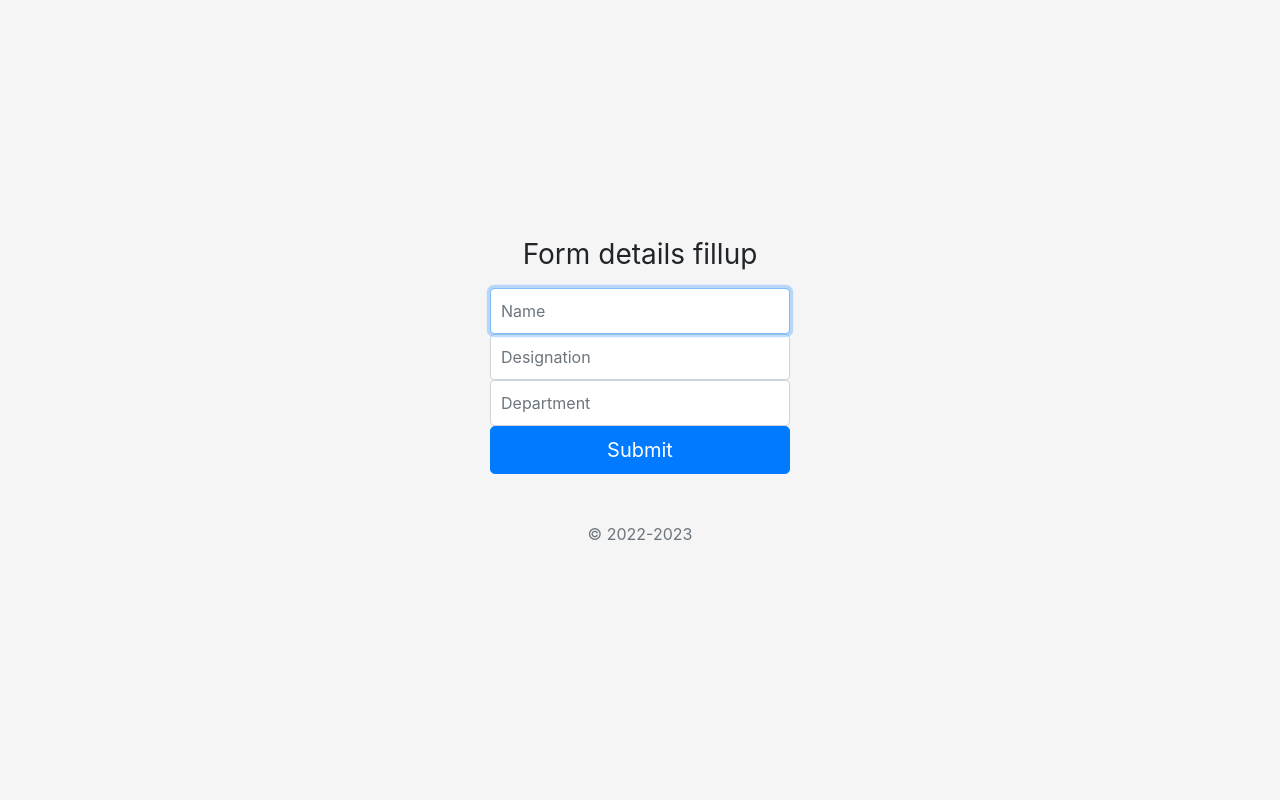
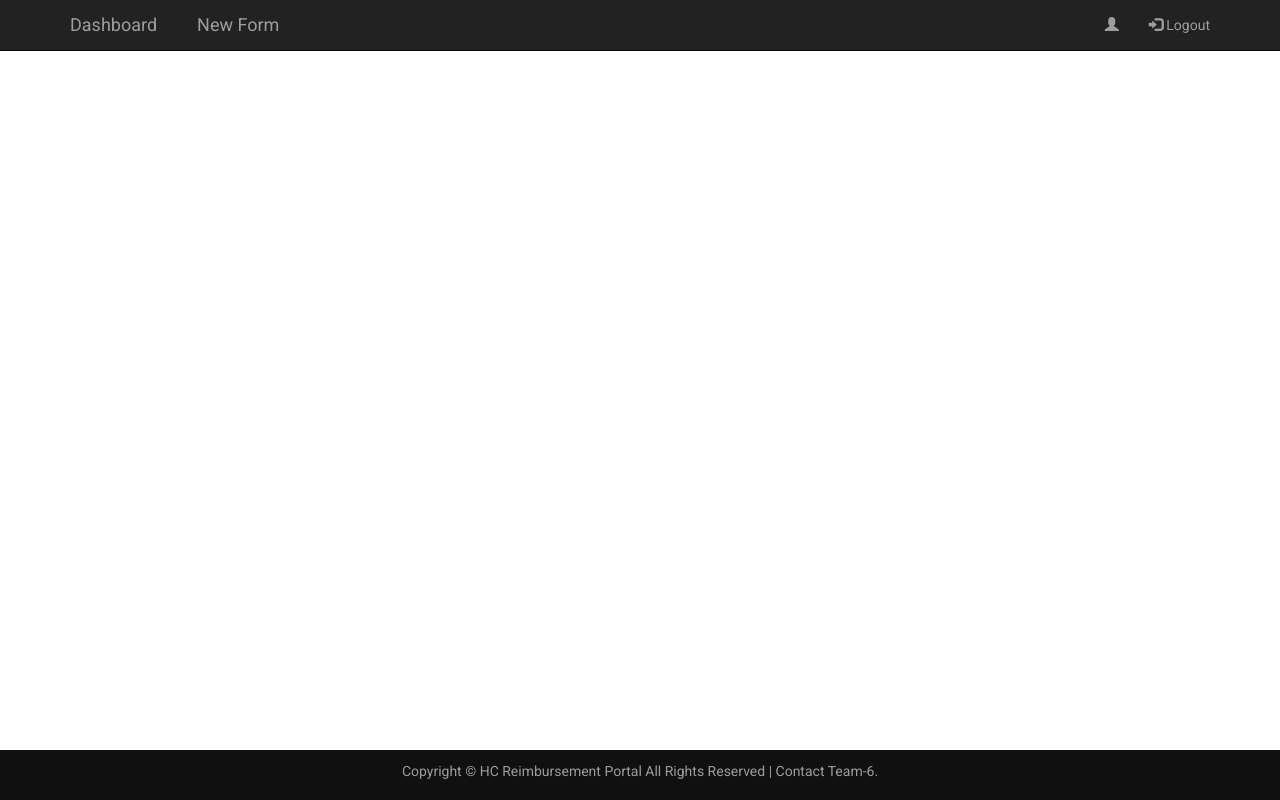
Before and after one commit to shoryak/hc_reimbursement, a Django app: template src/user/templates/form.html in a window 1280 px wide. Run offline with Django 4.2, Linux system fonts and the light colour scheme; the template is opened without the code that fills it, so the values that code supplies are empty; some libraries are stand-ins or nearby versions.

Commit message:
Fixed static path and updated patient dashboard, form UI

```diff
--- a/src/src/settings.py
+++ b/src/src/settings.py
@@ -123,7 +123,7 @@ USE_TZ = True
 # Static files (CSS, JavaScript, Images)
 # https://docs.djangoproject.com/en/4.0/howto/static-files/
 STATICFILES_DIRS = (
-    '/user/static',
+    BASE_DIR / "user/static",
 )
 STATIC_URL = "user/static/"
 
--- a/src/user/templates/form.html
+++ b/src/user/templates/form.html
@@ -1,123 +1,152 @@
 <!DOCTYPE html>
 <html lang="en">
-  <head>
-    <!-- Required meta tags -->
-    <meta charset="utf-8" />
-    <meta
-      name="viewport"
-      content="width=device-width, initial-scale=1, shrink-to-fit=no"
-    />
 
-    <!-- Bootstrap CSS -->
-    <link
-      rel="stylesheet"
-      href="https://stackpath.bootstrapcdn.com/bootstrap/4.3.1/css/bootstrap.min.css"
-      integrity="sha384-ggOyR0iXCbMQv3Xipma34MD+dH/1fQ784/j6cY/iJTQUOhcWr7x9JvoRxT2MZw1T"
-      crossorigin="anonymous"
-    />
-
-    <title>Login</title>
-  </head>
-  <style>
-    .bd-placeholder-img {
-      font-size: 1.125rem;
-      text-anchor: middle;
-      -webkit-user-select: none;
-      -moz-user-select: none;
-      -ms-user-select: none;
-      user-select: none;
+<head>
+  <title>HC Reimbursement Portal</title>
+  <meta charset="utf-8">
+  <meta name='viewport' content="width=device-width, initial-scale=1.0">
+  <meta http-equiv="X-UA-Compatible" content="IE=edge">
+  {% load static %}
+  <link href="https://fonts.googleapis.com/css2?family=Roboto&display=swap" rel="stylesheet">
+  <link href="https://fonts.googleapis.com/css2?family=Oxygen&display=swap" rel="stylesheet">
+  <link href="{% static 'css/bootstrap.min.css' %}" rel="stylesheet">
+  <link href="{% static 'css/index.css' %}" rel="stylesheet">
+  <script src="{% static 'js/jquery-3.5.1.min.js' %}"></script>
+  <script src="{% static 'js/bootstrap.min.js' %}"></script>
+  <!--   <style>
+    .sidebar {
+      position: fixed;
+      top: 0;
+      bottom: 0;
+      left: 0;
+      z-index: 100;
+      padding: 90px 0 0;
+      box-shadow: inset -1px 0 0 rgba(0, 0, 0, .1);
+      z-index: 99;
     }
 
-    @media (min-width: 768px) {
-      .bd-placeholder-img-lg {
-        font-size: 3.5rem;
+    @media (max-width: 767.98px) {
+      .sidebar {
+        top: 11.5rem;
+        padding: 0;
       }
     }
 
-    html,
-    body {
-      height: 100%;
+    .navbar {
+      box-shadow: inset 0 -1px 0 rgba(0, 0, 0, .1);
     }
 
-    body {
-      display: -ms-flexbox;
-      display: flex;
-      -ms-flex-align: center;
-      align-items: center;
-      padding-top: 40px;
-      padding-bottom: 40px;
-      background-color: #f5f5f5;
+    @media (min-width: 767.98px) {
+      .navbar {
+        top: 0;
+        position: sticky;
+        z-index: 999;
+      }
     }
 
-    .form-signin {
-      width: 100%;
-      max-width: 330px;
-      padding: 15px;
-      margin: auto;
+    .sidebar .nav-link {
+      color: #333;
     }
 
-    .form-signin .checkbox {
-      font-weight: 400;
+    .sidebar .nav-link.active {
+      color: #0d6efd;
     }
+  </style> -->
+</head>
 
-    .form-signin .form-control {
-      position: relative;
-      box-sizing: border-box;
-      height: auto;
-      padding: 10px;
-      font-size: 16px;
-    }
+<body>
+    <div class="navbar navbar-inverse navbar-fixed-top">
+        <div class="container">
+            <div class="navbar-header">
+                <button type="button" class="navbar-toggle" data-toggle="collapse" data-target="#myNavbar">
+                    <span class="icon-bar"></span>
+                    <span class="icon-bar"></span>
+                    <span class="icon-bar"></span>
+                </button>
+                <a class="navbar-brand" href="/user/patient_dashboard" style="margin-right: 25px;">Dashboard</a>
+                <a class="navbar-brand" href="/user/form" style="margin-right: 25px;">New Form</a>
+            </div>
+            <div class="collapse navbar-collapse" id="myNavbar">
+                <ul class="nav navbar-nav navbar-right">
+                    <li><a href = "/#"><span class = "glyphicon glyphicon-user"></span> {{ user.username }}</a></li>
+                    <li><a href = "/user/logout"><span class = "glyphicon glyphicon-log-in"></span> Logout</a></li>
+                </ul>
+            </div>
+        </div>
+    </div>
+  <div class="container-fluid">
+    <div class="row">
 
-    .form-signin .form-control:focus {
-      z-index: 2;
-    }
+    </div>
+  </div>
+  <footer class="navbar navbar-fixed-bottom">
+    <div class="container">
+      <center>
+        <p>
+          Copyright &copy; HC Reimbursement Portal All Rights Reserved | Contact Team-6.
+        </p>
+      </center>
+    </div>
+  </footer>
+  <script src="https://cdn.jsdelivr.net/npm/popper.js@1.16.0/dist/umd/popper.min.js"
+    integrity="sha384-Q6E9RHvbIyZFJoft+2mJbHaEWldlvI9IOYy5n3zV9zzTtmI3UksdQRVvoxMfooAo"
+    crossorigin="anonymous"></script>
+  <script src="https://stackpath.bootstrapcdn.com/bootstrap/5.0.0-alpha1/js/bootstrap.min.js"
+    integrity="sha384-oesi62hOLfzrys4LxRF63OJCXdXDipiYWBnvTl9Y9/TRlw5xlKIEHpNyvvDShgf/"
+    crossorigin="anonymous"></script>
+  <script src="https://code.jquery.com/jquery-3.2.1.min.js"></script>
+  <script src="https://maxcdn.bootstrapcdn.com/bootstrap/4.0.0/js/bootstrap.min.js"></script>
+  <script type="text/javascript">
+    $("#rowAdder").click(function () {
+      newRowAdd =
+        '<div id="row"> <div class="input-group m-3">' +
+        '<div class="input-group-prepend">' +
+        '<button class="btn btn-primary" id="DeleteRow" type="button">' +
+        '<i class="bi bi-trash"></i>  Delete</button> </div>' +
+        '<input type="date" class="form-control m-input"><input type="number" class="form-control m-input"> </div> </div>'
+        ;
 
-    .form-signin input[type="email"] {
-      margin-bottom: -1px;
-      border-bottom-right-radius: 0;
-      border-bottom-left-radius: 0;
-    }
-  </style>
-  <!-- Custom styles for this template -->
+      $('#newinput').append(newRowAdd);
+    });
 
-  <body class="text-center">
-    <form class="form-signin" method="post" action="/user/formsubmit">
-      {% csrf_token %}
-      <h1 class="h3 mb-3 font-weight-normal">Form details fillup</h1>
-      <label for="inputEmail" class="sr-only">Name</label>
-      <input
-        type="text"
-        id="name"
-        class="form-control"
-        name="name"
-        placeholder="Name"
-        required
-        autofocus
-      />
-      <label for="inputEmail" class="sr-only">Designation</label>
-      <input
-        type="text"
-        id="designation"
-        class="form-control"
-        name="designation"
-        placeholder="Designation"
-        required
-        autofocus
-      />
-      <label for="inputEmail" class="sr-only">Department</label>
-      <input
-        type="text"
-        id="department"
-        class="form-control"
-        name="department"
-        placeholder="Department"
-        required
-        autofocus
-      />
-      <button class="btn btn-lg btn-primary btn-block" type="submit">
-        Submit
-      </button>
-      <p class="mt-5 mb-3 text-muted">&copy; 2022-2023</p>
-    </form>
-  </body>
+    $("body").on("click", "#DeleteRow", function () {
+      $(this).parents("#row").remove();
+    })
+  </script>
+  <script type="text/javascript">
+    $("#rowAdder2").click(function () {
+      newRowAdd =
+        '<div id="row2"> <div class="input-group m-3">' +
+        '<div class="input-group-prepend">' +
+        '<button class="btn btn-primary" id="DeleteRow2" type="button">' +
+        '<i class="bi bi-trash"></i>  Delete</button> </div>' +
+        '<input type="date" class="form-control m-input"><input type="number" class="form-control m-input"> </div> </div>'
+        ;
+
+      $('#newinput2').append(newRowAdd);
+    });
+
+    $("body").on("click", "#DeleteRow2", function () {
+      $(this).parents("#row2").remove();
+    })
+  </script>
+  <script type="text/javascript">
+    $("#rowAdder3").click(function () {
+      newRowAdd =
+        '<div id="row3"> <div class="input-group m-3">' +
+        '<div class="input-group-prepend">' +
+        '<button class="btn btn-primary" id="DeleteRow3" type="button">' +
+        '<i class="bi bi-trash"></i>  Delete</button> </div>' +
+        '<input type="text" class="form-control m-input" placeholder="Name of Medicine"><input type="number" class="form-control m-input" placeholder="Quantity"> <input type="number" class="form-control m-input" placeholder="Total Cost of the Medicine (in Rs.)"> <div></div>'
+        ;
+
+      $('#newinput3').append(newRowAdd);
+    });
+
+    $("body").on("click", "#DeleteRow3", function () {
+      $(this).parents("#row3").remove();
+    })
+  </script>
+</body>
+
 </html>
--- a/src/user/views.py
+++ b/src/user/views.py
@@ -113,7 +113,7 @@ def patient(request):
 def form(request):
     user = IsLoggedIn(request)
     if user is not None:
-        return render(request,'form.html')
+        return render(request,'form.html', {'user': IsLoggedIn(request)})
     else:
         messages.warning(request, 'Please login first to fill reimbursement form!')
         return HttpResponseRedirect("/user")
```
Also changed, not shown: src/user/templates/patient_dashboard.html (+151 -0 lines).
